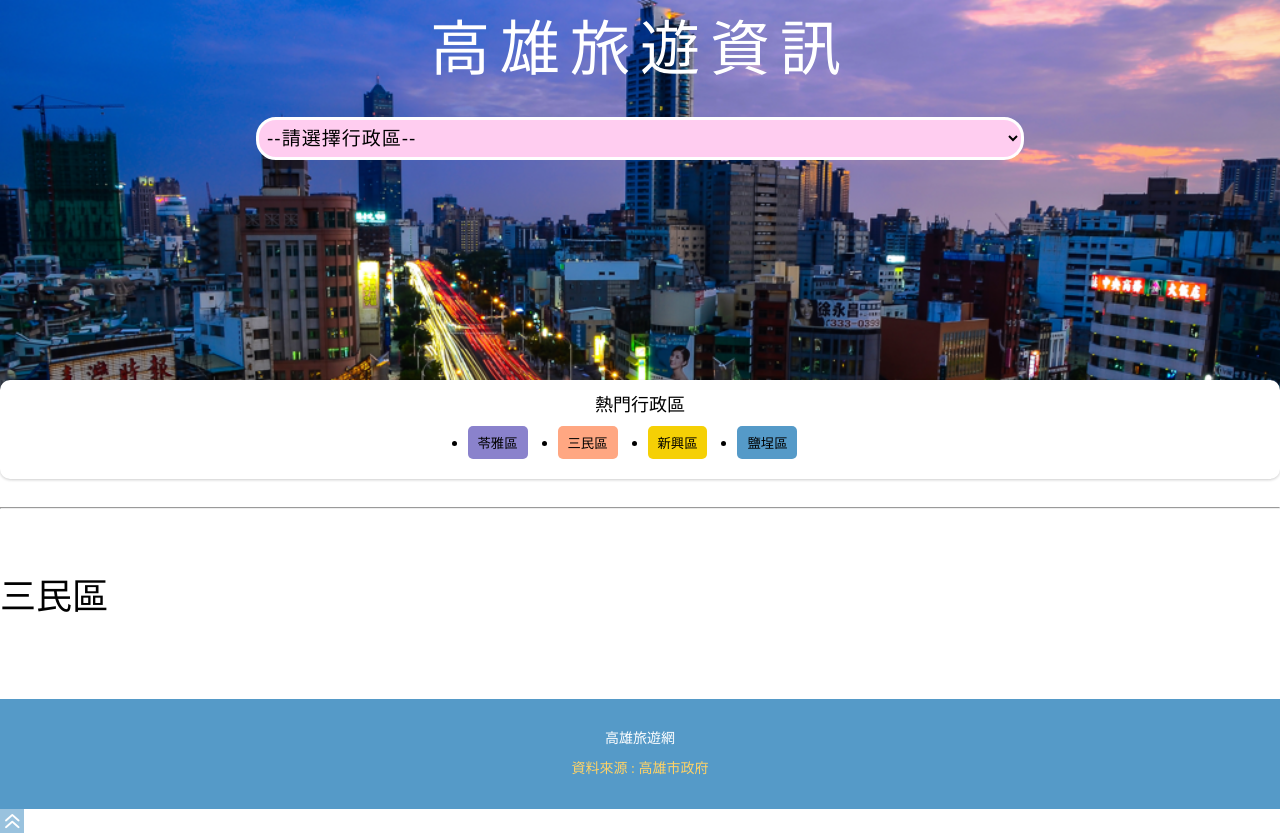
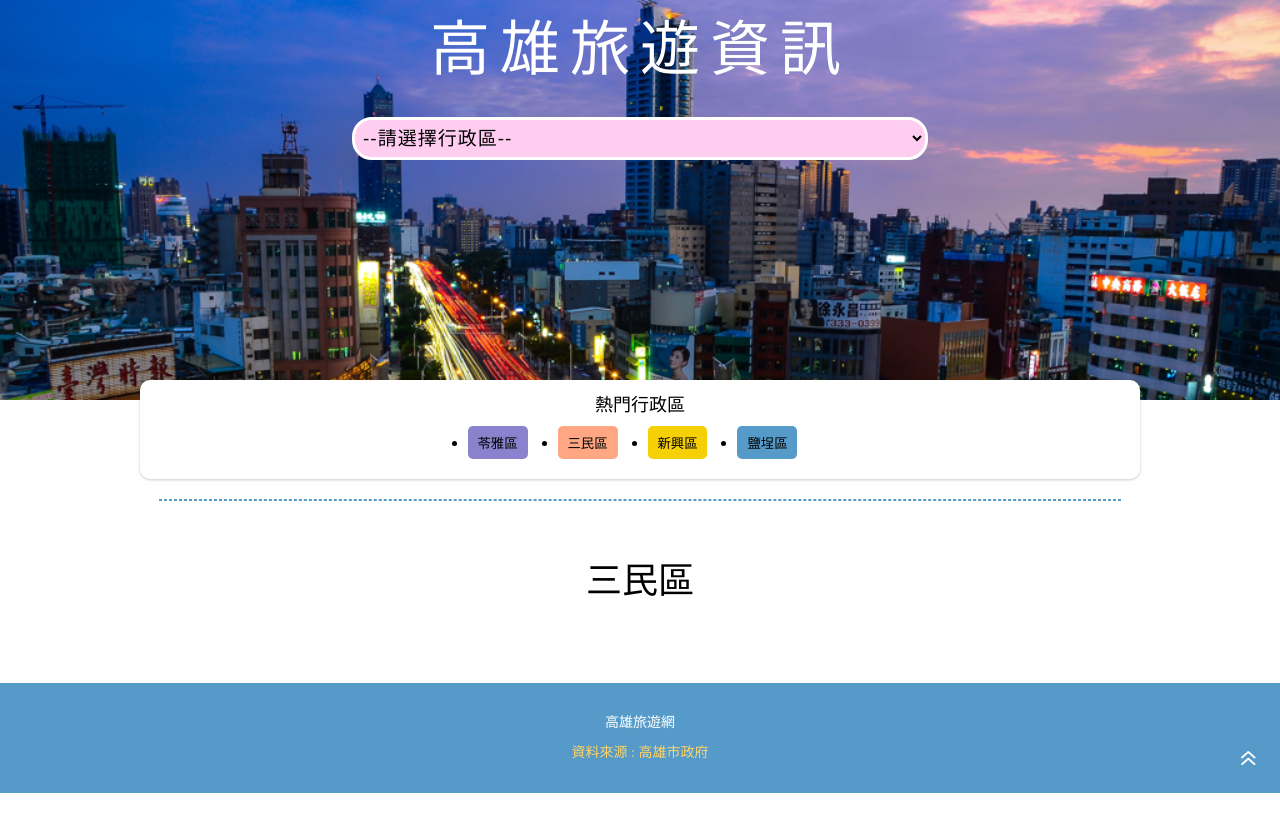
Before and after one commit to yinruei/javascript, a plain HTML site: page js-final-hw1/Index.html in a window 1280 px wide. After the commit the page ends 800 px from the top, so only its background shows below. Drawn offline with Linux system fonts and the light colour scheme.

Commit message:
update final-hw1

```diff
--- a/js-final-hw1/css/main.css
+++ b/js-final-hw1/css/main.css
@@ -26,12 +26,28 @@ footer, header, hgroup, menu, nav, section {
 /* .box {
     width: 100%;
   } */
+
+p {
+  font-size: 16px; }
+
+.container {
+  max-width: 960px;
+  margin: 0 auto; }
+
+.text-center {
+  text-align: center; }
+
+hr {
+  max-width: 960px;
+  margin: 0 auto;
+  border: 1px dashed #559AC8; }
+
 .banner {
     width: 100%;
     height: 400px;
     background-image: url('../images/Hero.png');
     background-size: cover;
-    background-position: center center;
+    background-position: center;
     background-repeat: no-repeat;
   }
 .header h1 {
@@ -54,6 +70,14 @@ footer, header, hgroup, menu, nav, section {
     letter-spacing: 1px;
     cursor: pointer;}
 
+
+.hot-spot {
+  position: relative;
+}
+.hot-spot:after {
+  content: "";
+  display: table;
+  clear: both; }
 .hot-spot .container {
   position: relative;
   top: -20px;
@@ -105,31 +129,42 @@ footer, header, hgroup, menu, nav, section {
   background-color: #559AC8; }
 
 
-.content {
-  padding: 50px 0; }
-  .content .title {
+.content{
+  padding: 50px 0px;
+}
+.content .title{
   font-size: 36px;
-    margin-bottom: 30px; }
-  .content .list:after {
-    content: "";
+  margin-bottom: 30px;
+}
+
+.content .list:after{
+  content:"";
   display: table;
-    clear: both; }
+  clear: both;
+}
+
 .content .list img {
   display: block;
   width: 100%;
-    height: 347px; }
+  height: 347px;
+}
+
 .content .list li {
   position: relative;
   float: left;
   width: 50%;
   padding: 0 8px;
-    margin-bottom: 25px; }
+  margin-bottom: 25px;
+}
+
 .content .list span {
   position: absolute;
   left: 20px;
   top: 62%;
-    font-size: 24px;
-    color: #fff; }
+  font-size: 30px;
+  color: #fff;
+}
+
 .content .list .info {
   padding: 10px 15px;
   background-color: #fff;
@@ -137,6 +172,7 @@ footer, header, hgroup, menu, nav, section {
   line-height: 30px;
   -webkit-box-shadow: 0 1px 3px 0 rgba(0, 0, 0, 0.2);
   box-shadow: 0 1px 3px 0 rgba(0, 0, 0, 0.2); }
+
 .content .list .info img {
   position: relative;
   margin-right: 4px;
@@ -144,13 +180,6 @@ footer, header, hgroup, menu, nav, section {
   height: 18px;
   display: inline-block;
   top: 5px; }
-
-
-
-
-
-
-
 
 .footer {
   padding: 25px 0;
@@ -166,3 +195,11 @@ footer, header, hgroup, menu, nav, section {
   .footer p {
     font-size: 14px;
     color: #FFD366; }
+
+
+.goTop {
+  position: fixed;
+  right: 20px;
+  bottom: 30px;
+  width: 24px;
+  height: 24px; }
```
Lines whose indentation alone changed are shown as unchanged.
